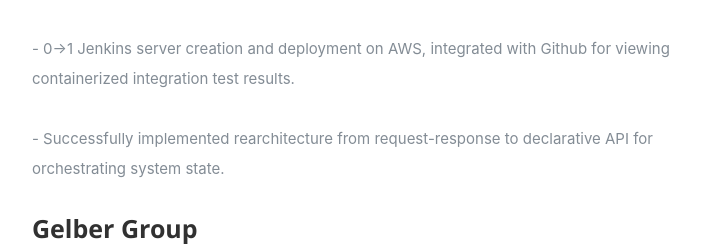
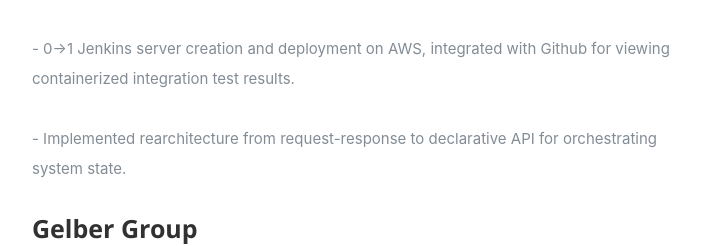
Before and after one commit to umapradeepan/uma_website, a React (Create React App) app: page / in a window 1280 px wide. Shown: the part 1601-1847 px from the top of the page, without its empty margins (373-1078 px from the left). Built offline with nearby package versions, Linux system fonts and the light colour scheme.

Commit message:
Update resumeData.js

```diff
--- a/src/resumeData.js
+++ b/src/resumeData.js
@@ -42,7 +42,7 @@ let resumeData = {
         "Achievements":[
           "- Successfully performed robotic HoLep procedure on cadaver using the system diagnostics framework I own, the primary line of defense for patient safety.",
           "- 0->1 Jenkins server creation and deployment on AWS, integrated with Github for viewing containerized integration test results.",
-          "- Successfully implemented rearchitecture from request-response to declarative API for orchestrating system state."
+          "- Implemented rearchitecture from request-response to declarative API for orchestrating system state."
         ]
       },
       {
```
